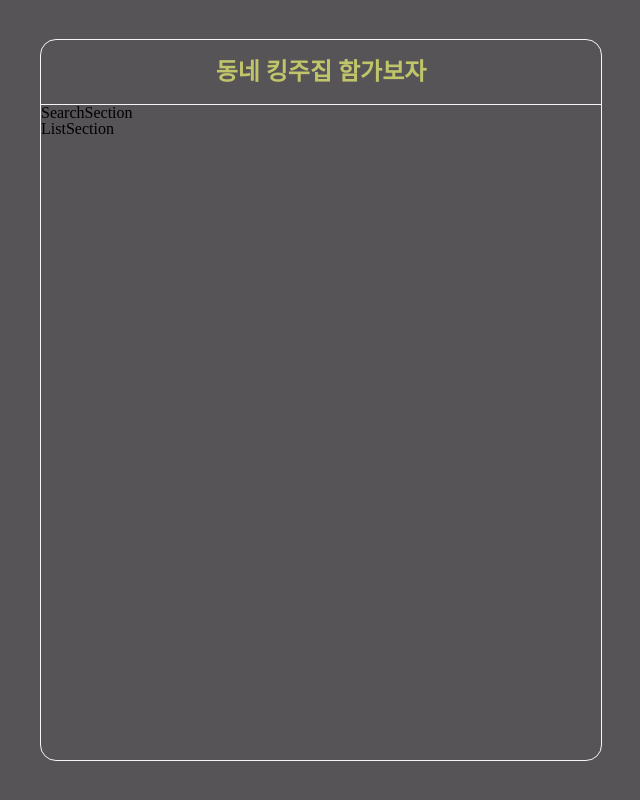
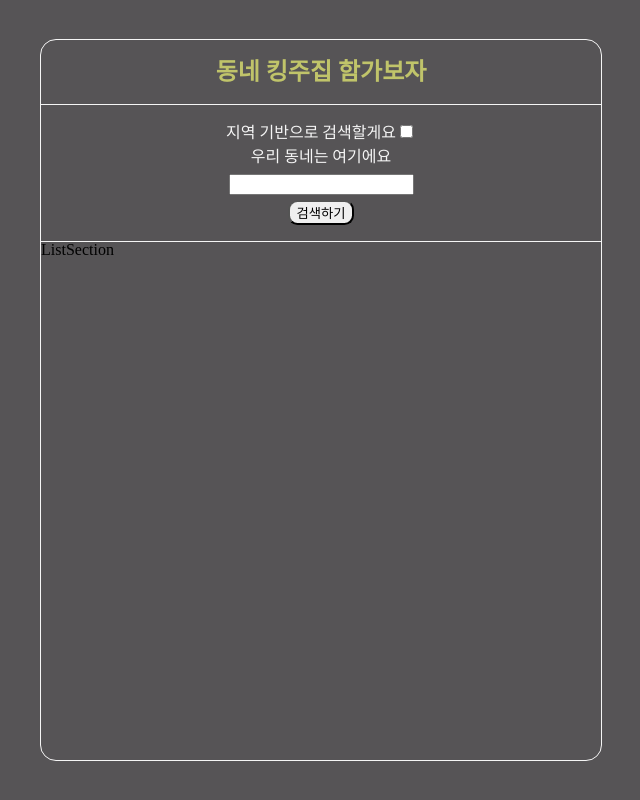
Before and after one commit to THE-SOPT-WEB/leeJooHaem, a React (Create React App) app in the folder week4/: page / in a window 1280 px wide. Shown: the whole page, without its empty margins (319-959 px from the left). Built offline with nearby package versions, Linux system fonts and the light colour scheme.

Commit message:
search sectio ui

```diff
--- a/week4/src/components/SearchSection/index.tsx
+++ b/week4/src/components/SearchSection/index.tsx
@@ -1,3 +1,37 @@
+import styled from "styled-components";
+
 export default function SearchSection() {
-  return <div>SearchSection</div>;
+  return (
+    <SearchSectionWrapper>
+      <p>
+        <label htmlFor="region-based">지역 기반으로 검색할게요</label>
+        <input type="checkbox" id="region-based" />
+      </p>
+      <label htmlFor="my-region">우리 동네는 여기에요</label>
+      <StRegionInput type="text" id="my-region"></StRegionInput>
+      <StButton type="button">검색하기</StButton>
+    </SearchSectionWrapper>
+  );
 }
+
+const SearchSectionWrapper = styled.section`
+  display: flex;
+  flex-direction: column;
+  align-items: center;
+
+  padding: 1rem 0;
+
+  border-bottom: 0.1rem solid #f5f5f5;
+
+  color: #f5f5f5;
+  font-size: 1rem;
+  line-height: 1.5rem;
+`;
+
+const StRegionInput = styled.input`
+  margin: 0.3rem 0;
+`;
+
+const StButton = styled.button`
+  border-radius: 0.6rem;
+`;
```
